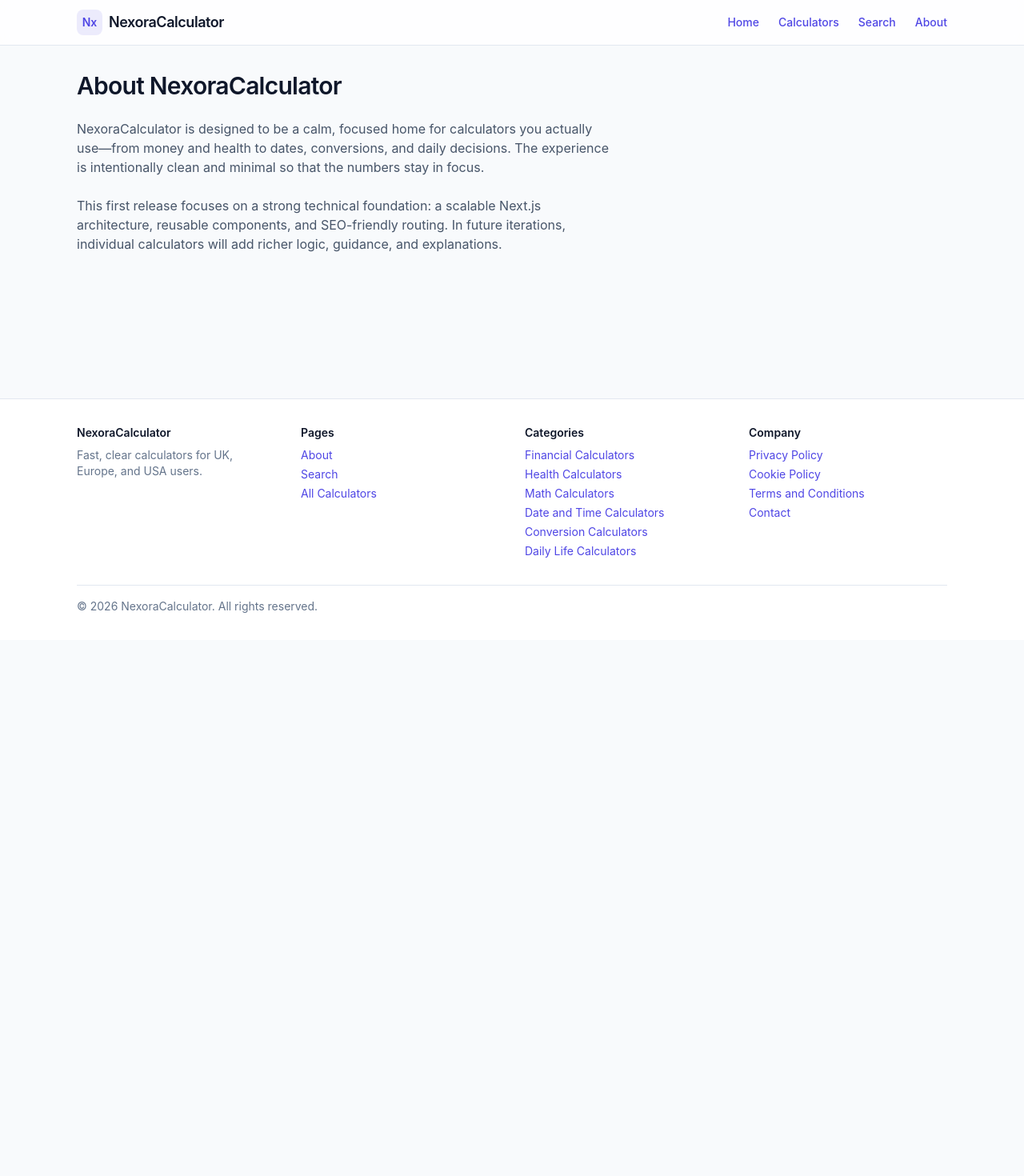
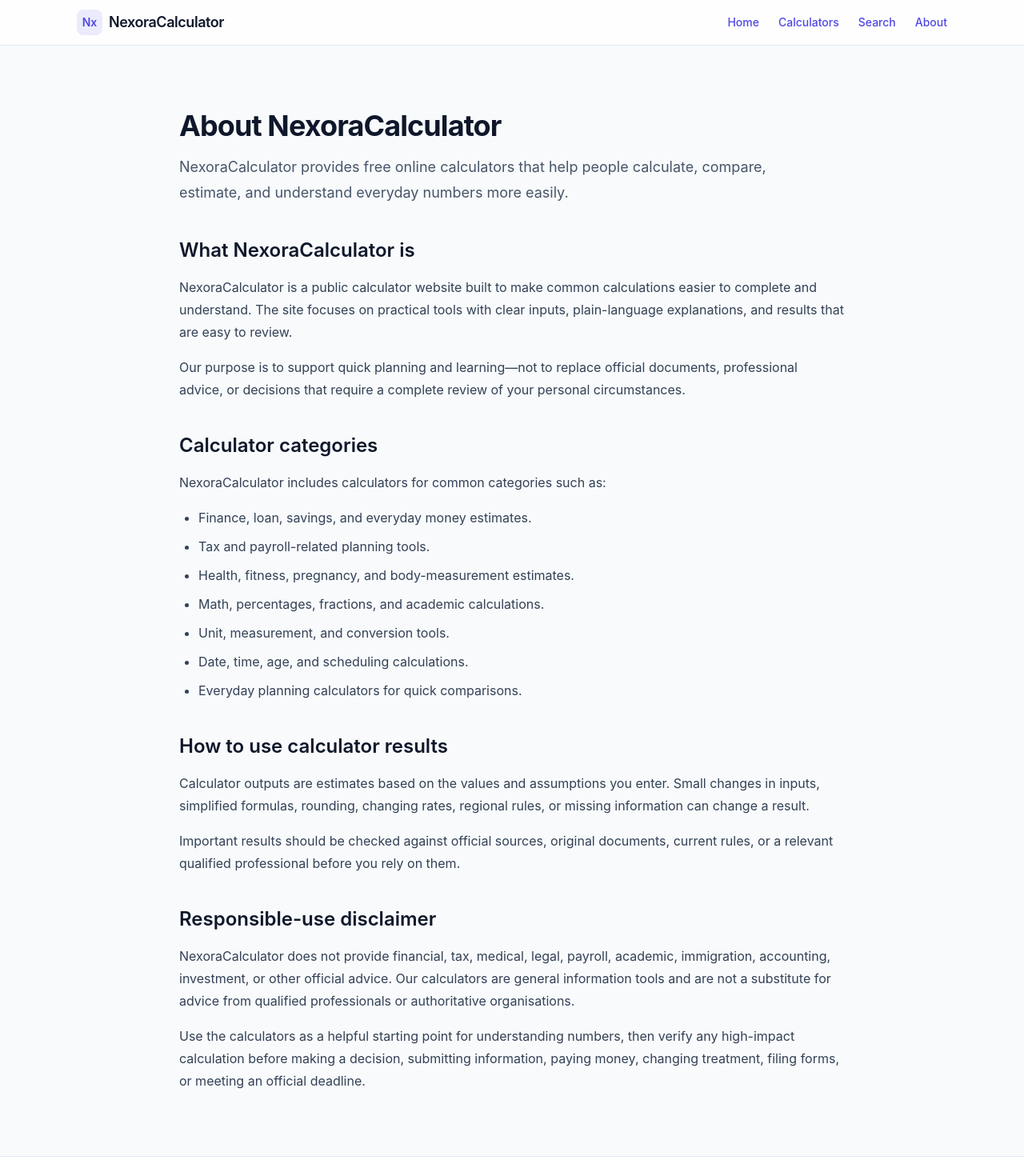
Before and after one commit to azharuljalil-design/nexora-calculator, a Next.js app: page /about in a window 1280 px wide. Shown: the top 1470 px of the page at 80% size. Before the commit the page ends 800 px from the top, so only its background shows below. Built offline with nearby package versions, Linux system fonts and the light colour scheme.

Commit message:
Strengthen trust and policy pages

```diff
--- a/src/app/about/page.tsx
+++ b/src/app/about/page.tsx
@@ -2,30 +2,107 @@ import type { Metadata } from "next";
 import { createPageMetadata } from "@/lib/seo";
 
 export const metadata: Metadata = createPageMetadata({
-  title: "About",
+  title: "About NexoraCalculator",
   path: "/about",
   description:
-    "Learn about NexoraCalculator, a modern hub for focused, SEO-friendly calculator experiences."
+    "Learn about NexoraCalculator, a free online calculator site for finance, tax, health, math, conversions, dates, time, and everyday estimates."
 });
 
 export default function AboutPage() {
   return (
-    <div className="space-y-6">
-      <h1 className="text-2xl font-semibold tracking-tight text-text sm:text-3xl">
-        About NexoraCalculator
-      </h1>
-      <p className="max-w-2xl text-sm text-slate-600 sm:text-base">
-        NexoraCalculator is designed to be a calm, focused home for calculators
-        you actually use—from money and health to dates, conversions, and daily
-        decisions. The experience is intentionally clean and minimal so that the
-        numbers stay in focus.
-      </p>
-      <p className="max-w-2xl text-sm text-slate-600 sm:text-base">
-        This first release focuses on a strong technical foundation: a scalable
-        Next.js architecture, reusable components, and SEO-friendly routing. In
-        future iterations, individual calculators will add richer logic,
-        guidance, and explanations.
-      </p>
-    </div>
+    <main className="mx-auto max-w-4xl px-4 py-12 sm:px-6 lg:px-8">
+      <header className="mb-10">
+        <h1 className="text-3xl font-bold tracking-tight text-slate-900 sm:text-4xl">
+          About NexoraCalculator
+        </h1>
+
+        <p className="mt-4 max-w-3xl text-lg leading-8 text-slate-600">
+          NexoraCalculator provides free online calculators that help people
+          calculate, compare, estimate, and understand everyday numbers more
+          easily.
+        </p>
+      </header>
+
+      <div className="space-y-10 text-base leading-7 text-slate-700">
+        <section>
+          <h2 className="text-2xl font-semibold text-slate-900">
+            What NexoraCalculator is
+          </h2>
+
+          <p className="mt-4">
+            NexoraCalculator is a public calculator website built to make common
+            calculations easier to complete and understand. The site focuses on
+            practical tools with clear inputs, plain-language explanations, and
+            results that are easy to review.
+          </p>
+
+          <p className="mt-4">
+            Our purpose is to support quick planning and learning—not to replace
+            official documents, professional advice, or decisions that require a
+            complete review of your personal circumstances.
+          </p>
+        </section>
+
+        <section>
+          <h2 className="text-2xl font-semibold text-slate-900">
+            Calculator categories
+          </h2>
+
+          <p className="mt-4">
+            NexoraCalculator includes calculators for common categories such as:
+          </p>
+
+          <ul className="mt-4 list-disc space-y-2 pl-6">
+            <li>Finance, loan, savings, and everyday money estimates.</li>
+            <li>Tax and payroll-related planning tools.</li>
+            <li>Health, fitness, pregnancy, and body-measurement estimates.</li>
+            <li>Math, percentages, fractions, and academic calculations.</li>
+            <li>Unit, measurement, and conversion tools.</li>
+            <li>Date, time, age, and scheduling calculations.</li>
+            <li>Everyday planning calculators for quick comparisons.</li>
+          </ul>
+        </section>
+
+        <section>
+          <h2 className="text-2xl font-semibold text-slate-900">
+            How to use calculator results
+          </h2>
+
+          <p className="mt-4">
+            Calculator outputs are estimates based on the values and assumptions
+            you enter. Small changes in inputs, simplified formulas, rounding,
+            changing rates, regional rules, or missing information can change a
+            result.
+          </p>
+
+          <p className="mt-4">
+            Important results should be checked against official sources,
+            original documents, current rules, or a relevant qualified
+            professional before you rely on them.
+          </p>
+        </section>
+
+        <section>
+          <h2 className="text-2xl font-semibold text-slate-900">
+            Responsible-use disclaimer
+          </h2>
+
+          <p className="mt-4">
+            NexoraCalculator does not provide financial, tax, medical, legal,
+            payroll, academic, immigration, accounting, investment, or other
+            official advice. Our calculators are general information tools and
+            are not a substitute for advice from qualified professionals or
+            authoritative organisations.
+          </p>
+
+          <p className="mt-4">
+            Use the calculators as a helpful starting point for understanding
+            numbers, then verify any high-impact calculation before making a
+            decision, submitting information, paying money, changing treatment,
+            filing forms, or meeting an official deadline.
+          </p>
+        </section>
+      </div>
+    </main>
   );
 }
--- a/src/app/contact/page.tsx
+++ b/src/app/contact/page.tsx
@@ -19,7 +19,8 @@ export default function ContactPage() {
 
         <p className="mt-4 max-w-2xl text-lg leading-8 text-slate-600">
           Contact NexoraCalculator with questions, feedback, correction
-          requests, privacy enquiries, or technical issues.
+          requests, calculator suggestions, privacy or cookie questions, and
+          technical issues.
         </p>
       </header>
 
@@ -51,9 +52,10 @@ export default function ContactPage() {
           <ul className="mt-4 list-disc space-y-2 pl-6">
             <li>Questions about NexoraCalculator.</li>
             <li>Feedback about a calculator or website page.</li>
-            <li>Reporting an incorrect calculation or broken feature.</li>
-            <li>Suggestions for new calculators.</li>
-            <li>Privacy, cookie, or data-protection enquiries.</li>
+            <li>Bug reports, broken links, or accessibility issues.</li>
+            <li>Correction requests for calculator wording, examples, or results.</li>
+            <li>Suggestions for new calculators or clearer explanations.</li>
+            <li>Privacy, cookie, consent, or data-protection questions.</li>
             <li>Advertising or business enquiries.</li>
             <li>Reporting technical, accessibility, or security problems.</li>
           </ul>
@@ -95,8 +97,9 @@ export default function ContactPage() {
 
           <p className="mt-4">
             NexoraCalculator provides general informational calculation tools.
-            We cannot provide personalised financial, tax, legal, medical, or
-            professional advice by email.
+            We cannot provide personal financial, tax, medical, legal,
+            payroll, academic, immigration, official, or other professional
+            advice by email.
           </p>
         </section>
       </div>
--- a/src/app/cookies/page.tsx
+++ b/src/app/cookies/page.tsx
@@ -61,7 +61,7 @@ Cookie Policy </h1>
         Cookies are small text files that websites may place on your
         browser or device. They can help websites operate correctly,
         remember preferences, understand usage, measure performance, and
-        support advertising.
+        support advertising where permitted.
       </p>
 
       <p className="mt-4">
@@ -88,7 +88,7 @@ Cookie Policy </h1>
         <li>Understand how visitors use our pages and calculators.</li>
         <li>Measure website traffic, performance, and technical errors.</li>
         <li>Improve content, navigation, and calculator functionality.</li>
-        <li>Display, deliver, limit, and measure advertising.</li>
+        <li>Display, deliver, limit, personalise where permitted, and measure advertising.</li>
         <li>Detect invalid traffic, fraud, misuse, or security problems.</li>
       </ul>
     </section>
@@ -250,8 +250,8 @@ Cookie Policy </h1>
 
       <p className="mt-4">
         Your choices may determine whether optional analytics,
-        personalised advertising, or other non-essential technologies are
-        used.
+        personalised advertising, measurement, or other non-essential
+        technologies are used.
       </p>
     </section>
 
--- a/src/app/privacy/page.tsx
+++ b/src/app/privacy/page.tsx
@@ -89,9 +89,10 @@ export default function PrivacyPolicyPage() {
 
           <p className="mt-3">
             Values entered into our calculators are used to generate the
-            requested calculation or estimate. Our calculator fields are not
-            intended for names, account numbers, medical records, passwords,
-            or other identifying or sensitive information.
+            requested calculation or estimate in your browser or through the
+            website interface. Our calculator fields are not intended for
+            names, account numbers, medical records, passwords, or other
+            identifying or sensitive information.
           </p>
 
           <p className="mt-3">
@@ -124,7 +125,7 @@ export default function PrivacyPolicyPage() {
             <li>Improve our calculators, content, navigation, and performance.</li>
             <li>Diagnose technical faults and prevent misuse or fraud.</li>
             <li>Respond to questions, complaints, and privacy requests.</li>
-            <li>Display and measure advertising, subject to applicable consent.</li>
+            <li>Display, limit, personalise where permitted, and measure advertising, subject to applicable consent.</li>
             <li>Meet legal, regulatory, and contractual obligations.</li>
           </ul>
         </section>
```
Also changed, not shown: src/app/terms/page.tsx (+23 -17 lines).
